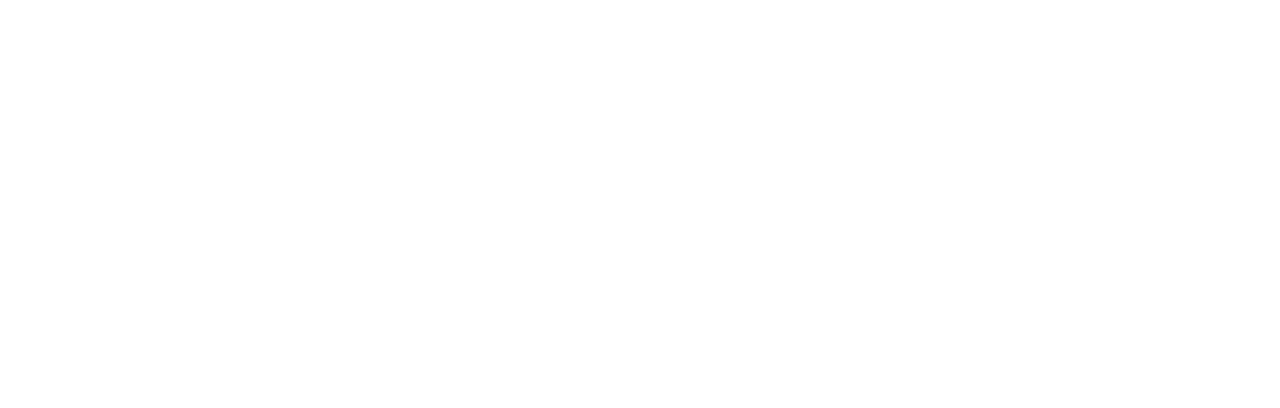
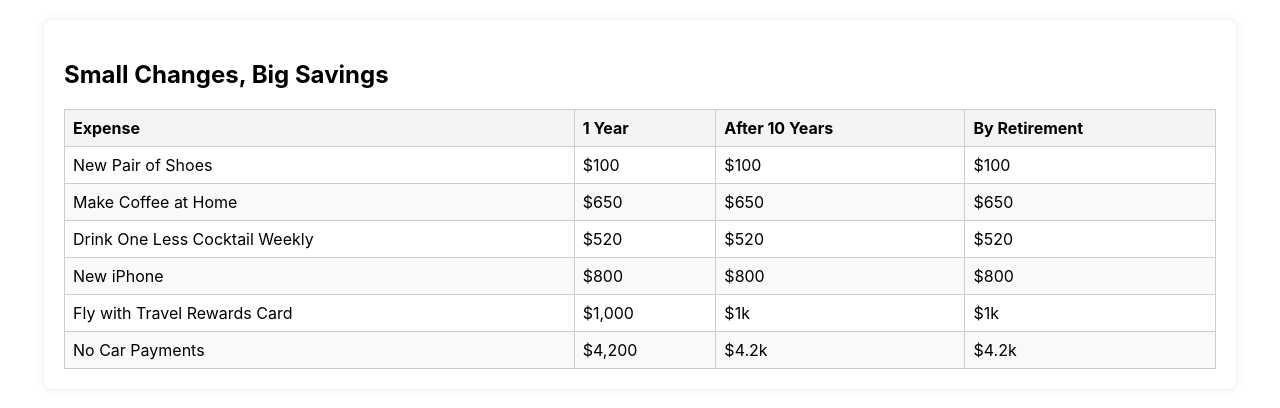
Before and after one commit to huixincai/fire-calculator-client, a React (Create React App) app: page /tips in a window 1280 px wide. Before the commit this address had no page. Shown: the top 408 px of the page. Built offline with nearby package versions, Linux system fonts and the light colour scheme.

Commit message:
add saving tips

```diff
--- a/src/App.js
+++ b/src/App.js
@@ -1,13 +1,14 @@
 import './App.css';
 import { BrowserRouter, Routes, Route } from 'react-router-dom';
 import LandingPage from './LandingPage';
+import SavingsTips from './SavingsTips/SavingsTips';
 function App() {
   return (
     <BrowserRouter>
       <Routes>
         <Route path="/" element={<LandingPage />} />
-        {/* <Route path="/chart" element={<ChartPage />} />
-        <Route path="/tips" element={<TipsPage />} /> */}
+        {/* <Route path="/chart" element={<ChartPage />} /> */}
+        <Route path="/tips" element={<SavingsTips />} />
 
       </Routes>
     </BrowserRouter>
--- a/src/FIREChart/FIREChart.js
+++ b/src/FIREChart/FIREChart.js
@@ -3,13 +3,13 @@
 import './FIREChart.scss';
 
 function FIREChart({ data }) {
-    // Check if data is defined and is an array with length
+
     if (!data || !Array.isArray(data) || data.length === 0) {
         return <p>No data available. Please submit the form to calculate.</p>;
     }
 
     const chartData = {
-        labels: data.map((year, index) => index), // Assuming 'index' is a placeholder for actual year labels
+        labels: data.map((year, index) => index),
         datasets: [
             {
                 label: 'Net Worth',
@@ -52,11 +52,8 @@
             }
         },
         animation: {
-            duration: 4000, // Duration of the animation for the data
-            easing: 'easeInOutElastic', // Easing function for the animation
-            onProgress: function(animation) {
-                console.log('Progressive animation in action!');
-            }
+            duration: 4000,
+            easing: 'easeInOutElastic',
         },
         animations: {
             tension: {
--- a/src/FinancialTable/FinancialTable.js
+++ b/src/FinancialTable/FinancialTable.js
@@ -2,7 +2,7 @@
 import './FinancialTable.scss';
 
 function FinancialTable({ data }) {
-    // Check if data is defined and is an array with length
+
     if (!data || !Array.isArray(data) || data.length === 0) {
         return <p>No data available. Please submit the form to calculate.</p>;
     }
--- a/src/LandingPage.js
+++ b/src/LandingPage.js
@@ -3,14 +3,14 @@
 import './LandingPage.scss';
 import FinancialTable from './FinancialTable/FinancialTable';
 import FIREChart from './FIREChart/FIREChart';
+// import SavingsTips from './SavingsTips/SavingsTips';
+function Home() {
 
-function Home() {
-  // State for each input field
-  const [age, setAge] = useState('');
-  const [annualIncome, setAnnualIncome] = useState('');
-  const [annualExpenses, setAnnualExpenses] = useState('');
-  const [currentNetWorth, setCurrentNetWorth] = useState('');
-  const [expectedRateOfReturn, setExpectedRateOfReturn] = useState('');
+  const [age, setAge] = useState(35);
+  const [annualIncome, setAnnualIncome] = useState(80000);
+  const [annualExpenses, setAnnualExpenses] = useState(30000);
+  const [currentNetWorth, setCurrentNetWorth] = useState(20000);
+  const [expectedRateOfReturn, setExpectedRateOfReturn] = useState(3);
   const [results, setResults] = useState(null);
 
   const [chartData, setChartData] = useState([]);
@@ -30,7 +30,7 @@
 
     try {
       const response = await axios.post('http://localhost:3001/calculate', payload);
-      console.log("Received data from server:", response.data); // Log data received from server
+      console.log("Received data from server:", response.data);
       setResults(response.data);
       setChartData(response.data.yearlyData);
     } catch (error) {
@@ -108,7 +108,8 @@
       )}
       <FinancialTable data={results ? results.yearlyData : []} />
       {chartData.length > 0 && <FIREChart data={chartData} />}
-
+      {/* <SavingsTips/> */}
+      <button onClick={() => window.location.href='/tips'}>Savings Tips</button>
     </div>
   );
 }
--- /dev/null
+++ b/src/SavingsTips/SavingsTips.js
@@ -0,0 +1,41 @@
+import React from 'react';
+import './SavingsTips.scss';
+
+const SavingsTips = () => {
+    const savingsData = [
+        { expense: "New Pair of Shoes", oneYear: "$100", tenYears: "$100", byRetirement: "$100" },
+        { expense: "Make Coffee at Home", oneYear: "$650", tenYears: "$650", byRetirement: "$650" },
+        { expense: "Drink One Less Cocktail Weekly", oneYear: "$520", tenYears: "$520", byRetirement: "$520" },
+        { expense: "New iPhone", oneYear: "$800", tenYears: "$800", byRetirement: "$800" },
+        { expense: "Fly with Travel Rewards Card", oneYear: "$1,000", tenYears: "$1k", byRetirement: "$1k" },
+        { expense: "No Car Payments", oneYear: "$4,200", tenYears: "$4.2k", byRetirement: "$4.2k" },
+    ];
+
+    return (
+        <div className="savings-tips-container">
+            <h2>Small Changes, Big Savings</h2>
+            <table className="savings-tips-table">
+                <thead>
+                    <tr>
+                        <th>Expense</th>
+                        <th>1 Year</th>
+                        <th>After 10 Years</th>
+                        <th>By Retirement</th>
+                    </tr>
+                </thead>
+                <tbody>
+                    {savingsData.map((item, index) => (
+                        <tr key={index}>
+                            <td>{item.expense}</td>
+                            <td>{item.oneYear}</td>
+                            <td>{item.tenYears}</td>
+                            <td>{item.byRetirement}</td>
+                        </tr>
+                    ))}
+                </tbody>
+            </table>
+        </div>
+    );
+};
+
+export default SavingsTips;
--- /dev/null
+++ b/src/SavingsTips/SavingsTips.scss
@@ -0,0 +1,27 @@
+.savings-tips-container {
+    margin: 20px auto;
+    width: 90%;
+    padding: 20px;
+    box-shadow: 0 0 10px rgba(0,0,0,0.1);
+    border-radius: 8px;
+    background-color: #fff;
+}
+
+.savings-tips-table {
+    width: 100%;
+    border-collapse: collapse;
+
+    th, td {
+        border: 1px solid #ccc;
+        padding: 8px;
+        text-align: left;
+    }
+
+    th {
+        background-color: #f4f4f4;
+    }
+
+    tr:nth-child(even) {
+        background-color: #f9f9f9;
+    }
+}
```
Also changed, not shown: src/WithdrawlRate/WithdrawlRate.js (added).
